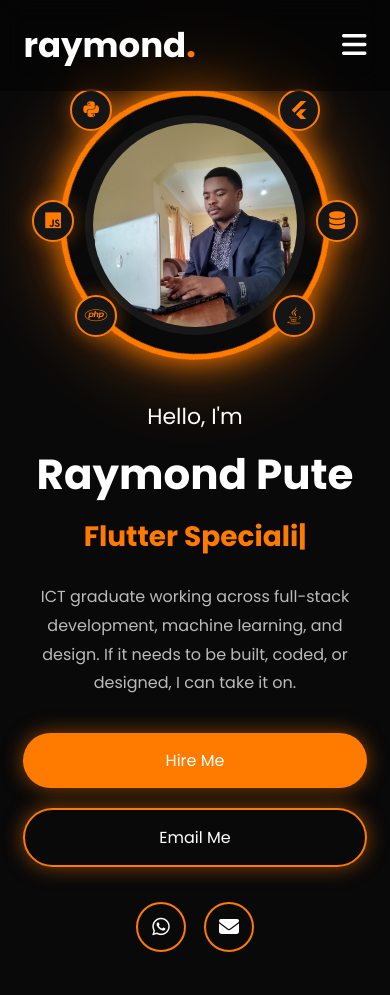
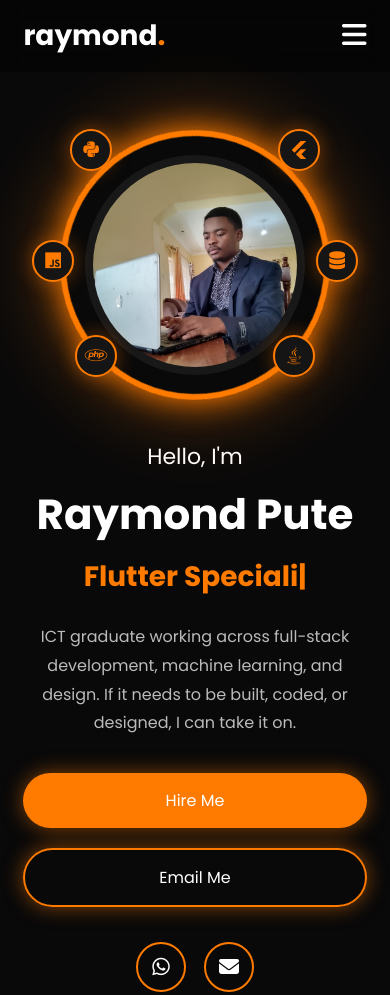
Before and after one commit to raymondPute/raymondPute.github.io, a plain HTML site: page index.html in a window 390 px wide. Shown: the top 995 px of the page. Drawn offline with nearby package versions, Linux system fonts and the light colour scheme.

Commit message:
Adjust header and top padding to prevent circle overlap on mobile

```diff
--- a/style.css
+++ b/style.css
@@ -783,7 +783,7 @@ MEDIA QUERY 1200px
 MEDIA QUERY 991px
 ==============================*/
 @media(max-width:991px){
-    .home{ flex-direction:column-reverse; text-align:center; }
+    .home{ flex-direction:column-reverse; text-align:center; padding-top:130px; }
     .home-content{ width:100%; }
     .buttons{ justify-content:center; }
     .socials{ justify-content:center; }
@@ -794,6 +794,7 @@ MEDIA QUERY 991px
 MEDIA QUERY 768px
 ==============================*/
 @media(max-width:768px){
+    header{ padding:15px 6%; }
     #menu-btn{ display:block; }
     nav{
         position:absolute;
@@ -820,6 +821,7 @@ MEDIA QUERY 768px
 MEDIA QUERY 500px
 ==============================*/
 @media(max-width:500px){
+    .logo{ font-size:28px; }
     .home-content h1{ font-size:42px; }
     .home-content h3{ font-size:22px; }
     .buttons{ flex-direction:column; }
```
